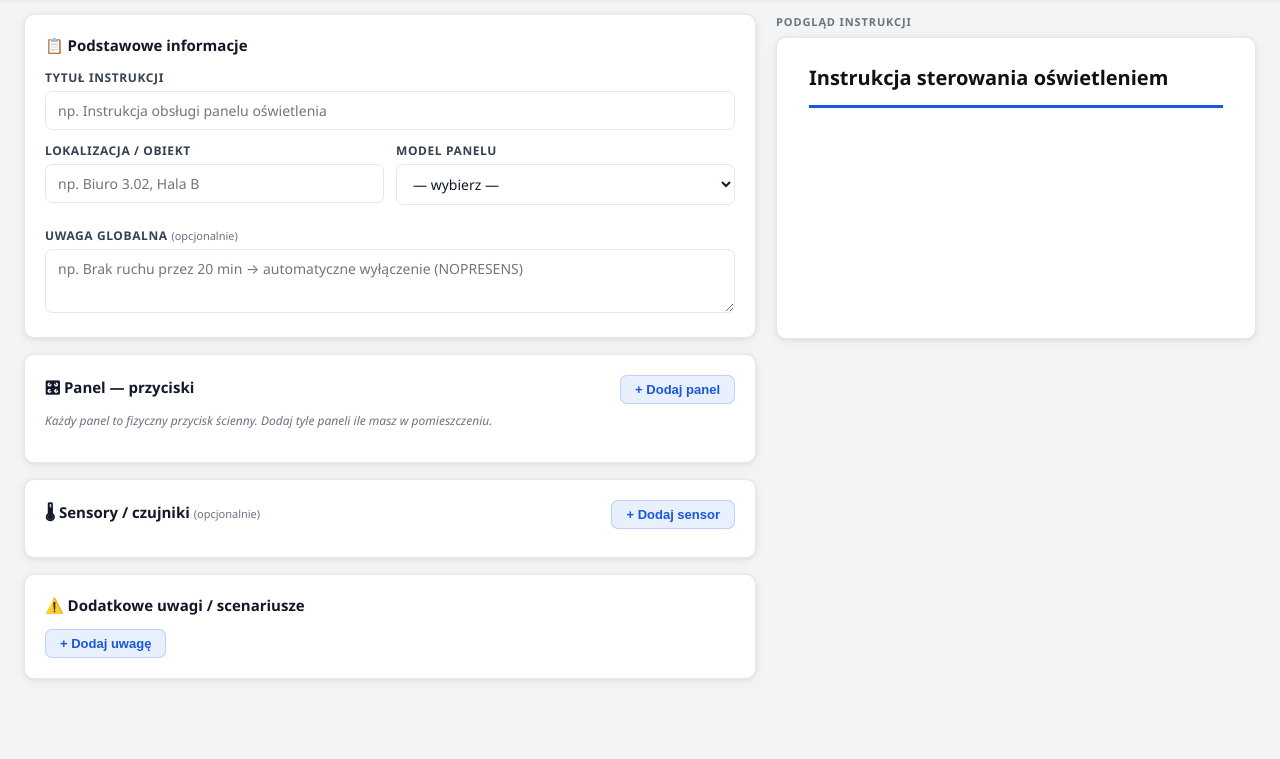
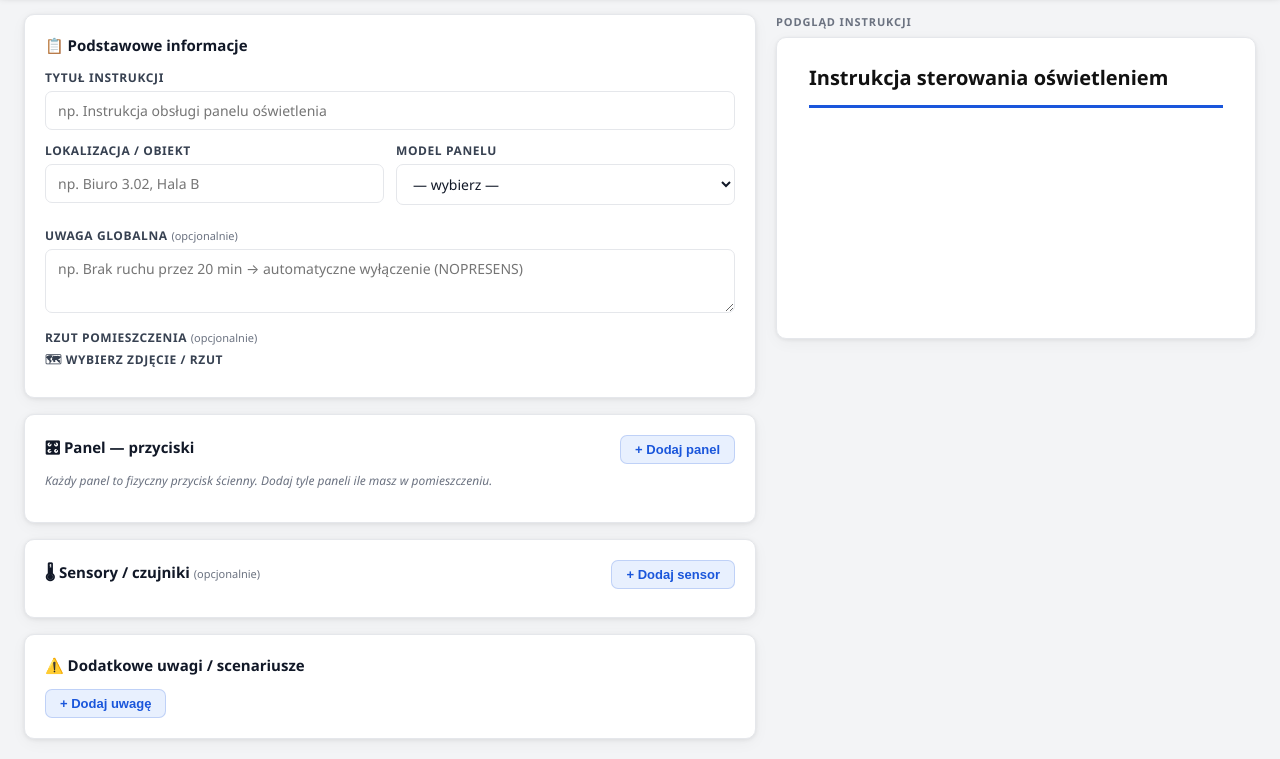
Before and after one commit to Lech604/kreator_v2, a plain HTML site: page index.html in a window 1280 px wide. Shown: the part 62-821 px from the top of the page. Before the commit the page ends 800 px from the top, so only its background shows below. Drawn offline with nearby package versions, Linux system fonts and the light colour scheme; a script that the page names is missing.

Commit message:
Add floor plan upload field to basic info section
Added an optional field for room layout image upload in the editor section.

```diff
--- a/index.html
+++ b/index.html
@@ -60,6 +60,17 @@
         <label for="docNote">Uwaga globalna <span class="optional">(opcjonalnie)</span></label>
         <textarea id="docNote" rows="2" placeholder="np. Brak ruchu przez 20 min → automatyczne wyłączenie (NOPRESENS)"></textarea>
       </div>
+      <div class="field">
+        <label>Rzut pomieszczenia <span class="optional">(opcjonalnie)</span></label>
+        <div class="upload-area">
+          <label class="btn-upload" for="floorPlanInput">
+            🗺 Wybierz zdjęcie / rzut
+          </label>
+          <input type="file" id="floorPlanInput" accept="image/*" style="display:none">
+          <button class="btn-img-remove" id="btnRemoveFloorPlan" style="display:none">✕ Usuń rzut</button>
+        </div>
+        <img id="floorPlanPreview" src="" alt="Rzut pomieszczenia" class="floor-plan-thumb" style="display:none">
+      </div>
     </section>
 
     <section class="card">
```
